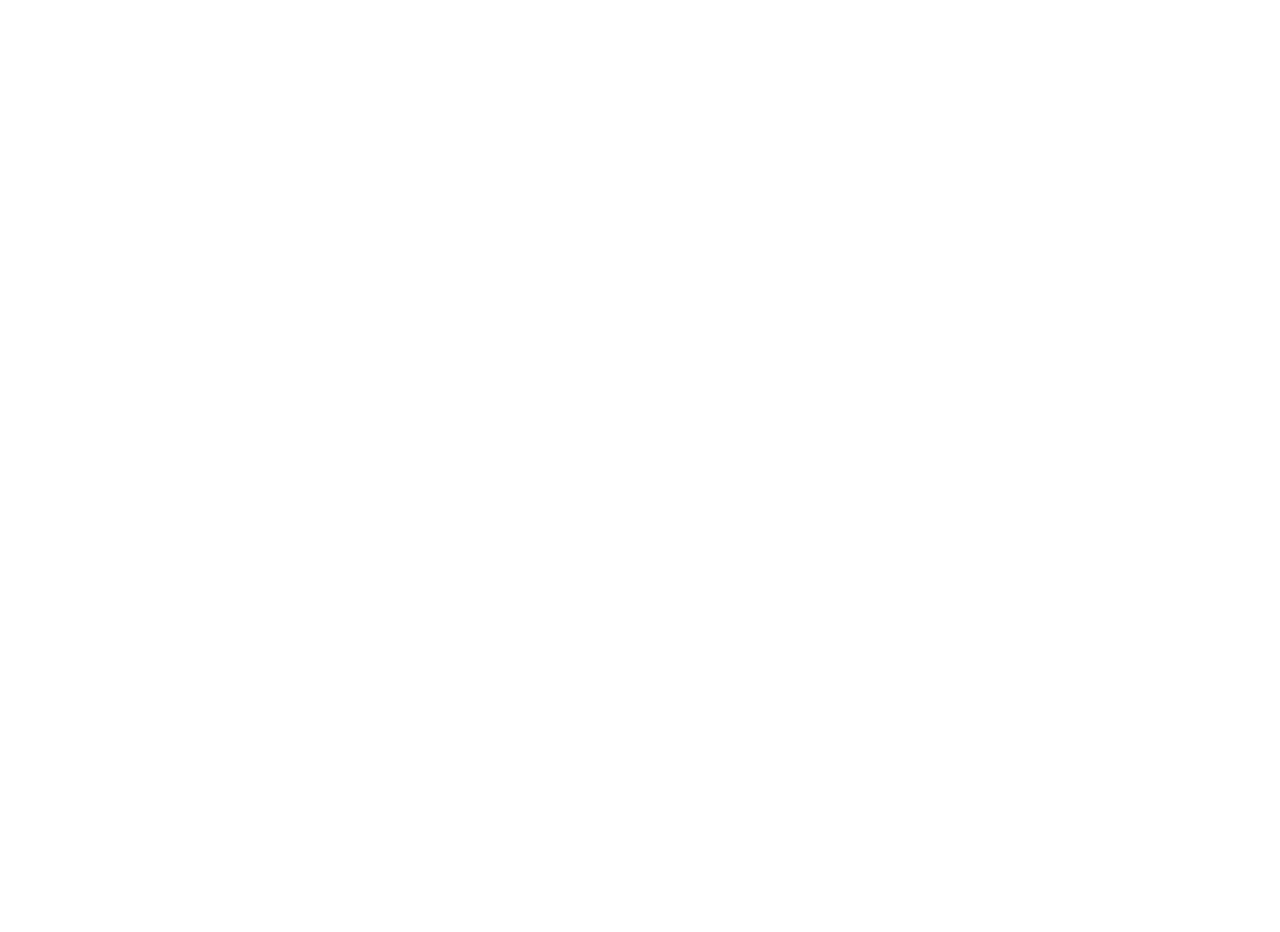
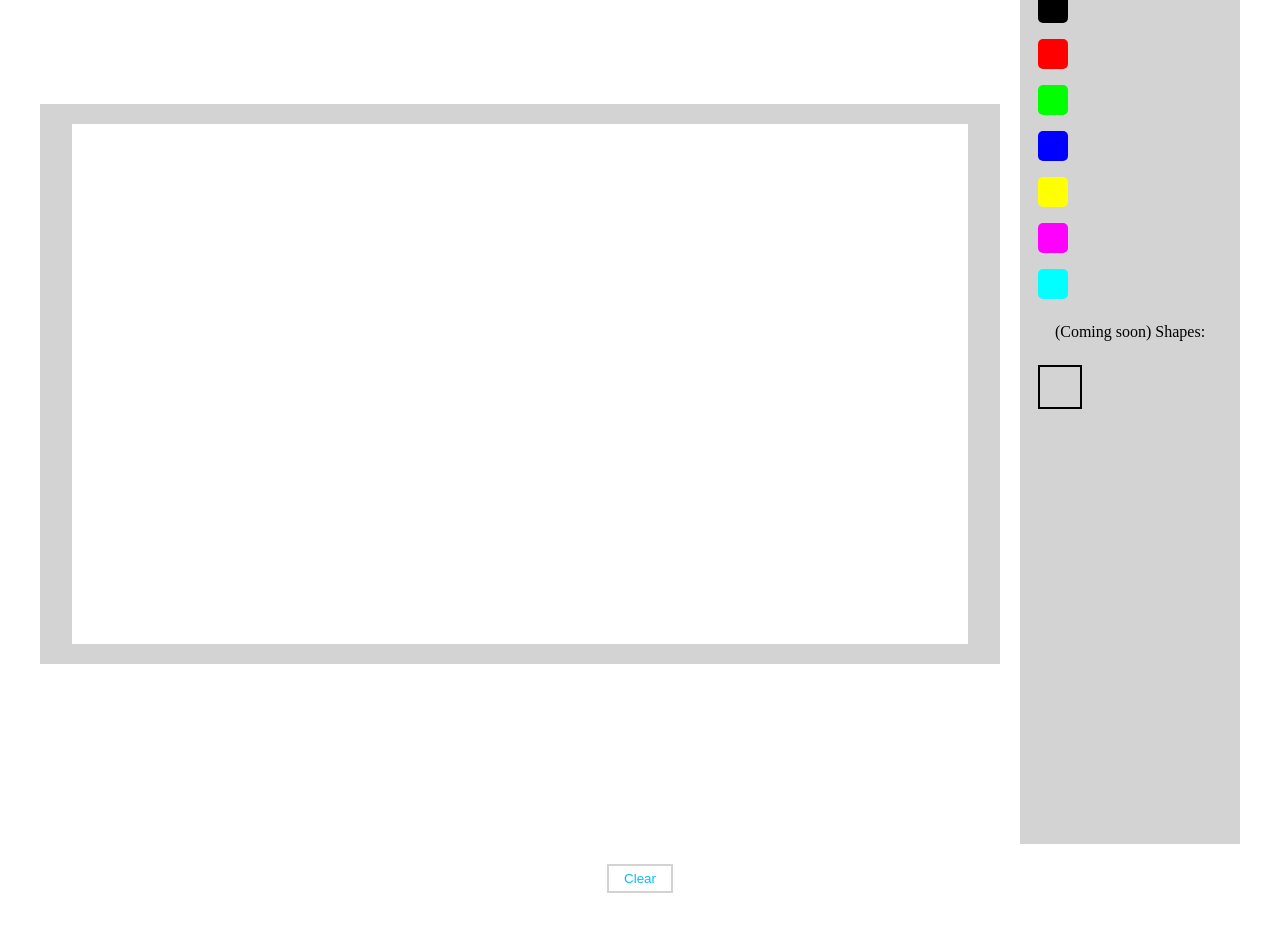
Before and after one commit to lofisky/AngularAppToTestOnLaptop, an Angular app in the folder angularapptotestonlaptop.client/: page /diagramming in a window 1280 px wide. Before the commit this address led to /. Shown: the part 320-1252 px from the top of the page. Before the commit the page ends 800 px from the top, so only its background shows below. Built offline with nearby package versions, Linux system fonts and the light colour scheme.

Commit message:
Created diagramming tool, allowed for drawing and color selection. left shapes out due to time. deleted unnecessary files.

```diff
--- a/angularapptotestonlaptop.client/src/app/app-routing.module.ts
+++ b/angularapptotestonlaptop.client/src/app/app-routing.module.ts
@@ -10,6 +10,7 @@ import { FlashcardsDisplayComponent } from './presentation/educational-tools/fla
 import { QuizComponent } from './presentation/educational-tools/quiz/quiz/quiz.component';
 import { QuizOptionsComponent } from './presentation/educational-tools/quiz/quiz-options/quiz-options.component';
 import { QuizResultsComponent } from './presentation/educational-tools/quiz/quiz-results/quiz-results.component';
+import { DiagrammingComponent } from './presentation/educational-tools/diagramming/diagramming.component';
 
 const routes: Routes = [
   { path: '', component: LoginComponent }, //make loginpage first appear upon project loading
@@ -22,6 +23,7 @@ const routes: Routes = [
   { path: 'quizzes', component: QuizOptionsComponent },
   { path: 'quizzes-display/:id', component: QuizComponent }, //dynamic routing for quizzes
   { path: 'quiz-results', component: QuizResultsComponent },
+  { path: 'diagramming', component: DiagrammingComponent },
   //{ path: '**', redirectTo: '' } //any other unknown route/path
 ];
 
--- a/angularapptotestonlaptop.client/src/app/app.module.ts
+++ b/angularapptotestonlaptop.client/src/app/app.module.ts
@@ -16,6 +16,7 @@ import { FlashcardsDisplayComponent } from './presentation/educational-tools/fla
 import { QuizOptionsComponent } from './presentation/educational-tools/quiz/quiz-options/quiz-options.component';
 import { QuizComponent } from './presentation/educational-tools/quiz/quiz/quiz.component';
 import { QuizResultsComponent } from './presentation/educational-tools/quiz/quiz-results/quiz-results.component';
+import { DiagrammingComponent } from './presentation/educational-tools/diagramming/diagramming.component';
 
 @NgModule({
   declarations: [
@@ -31,7 +32,8 @@ import { QuizResultsComponent } from './presentation/educational-tools/quiz/quiz
     FlashcardsDisplayComponent,
     QuizOptionsComponent,
     QuizComponent,
-    QuizResultsComponent
+    QuizResultsComponent,
+    DiagrammingComponent
   ],
   imports: [
     BrowserModule,
--- /dev/null
+++ b/angularapptotestonlaptop.client/src/app/presentation/educational-tools/diagramming/diagramming.component.css
@@ -0,0 +1,80 @@
+.diagrammingTitle {
+  font-size: 30px;
+  position: relative;
+  top: 10px;
+}
+
+.diagrammingBoxWrapper {
+  display: flex;
+  align-items: center;
+  justify-content: center;
+  margin-top: 100px;
+}
+
+.outerDiagrammingBox {
+  width: 75vw;
+  height: 70vh;
+  background-color: lightgray;
+  display: flex;
+  justify-content: center;
+  align-items: center;
+}
+
+.innerDiagrammingBox {
+  width: 70vw;
+  height: 65vh;
+  background-color: white;
+}
+
+.penOptionsDiv {
+  background-color: lightgray;
+  width: 200px;
+  height: 899px;
+  display: flex;
+  flex-direction: column;
+  justify-content: flex-start;
+  padding: 10px;
+  margin-left: 20px;
+}
+
+.colorOption {
+  width: 30px;
+  height: 30px;
+  margin: 8px;
+  cursor: pointer;
+  border-radius: 5px;
+}
+
+canvas {
+  width: 80vw;
+  height: 70vh;
+}
+
+.squareShape {
+  width: 40px;
+  height: 40px;
+  background-color: transparent;
+  border: 2px solid #000;
+  margin: 8px;
+  cursor: pointer;
+}
+
+button {
+  background-color: white;
+  border: 2px solid lightgray;
+  padding: 5px 15px;
+  cursor: pointer;
+  color: deepskyblue;
+}
+
+button:hover {
+  background-color: #cacaca;
+  border-color: darkgray;
+}
+
+.clearCanvasButton {
+  display: block;
+  margin-left: auto;
+  margin-right: auto;
+  margin-top: 20px;
+}
--- /dev/null
+++ b/angularapptotestonlaptop.client/src/app/presentation/educational-tools/diagramming/diagramming.component.html
@@ -0,0 +1,16 @@
+<h2 class="diagrammingTitle">Diagramming Tool</h2>
+
+<div class="diagrammingBoxWrapper">
+  <div class="outerDiagrammingBox">
+    <canvas #canvas class="innerDiagrammingBox"></canvas>
+  </div>
+  <div class="penOptionsDiv">
+    <p>Colors:</p>
+    <div class="colorOption" *ngFor="let color of colors" [style.background]="color" (click)="changeColor(color)"></div>
+
+    <p>(Coming soon) Shapes:</p>
+    <div class="squareShape"></div>
+  </div>
+</div>
+
+<button class="clearCanvasButton" (click)="clearCanvas()">Clear</button>
--- /dev/null
+++ b/angularapptotestonlaptop.client/src/app/presentation/educational-tools/diagramming/diagramming.component.ts
@@ -0,0 +1,103 @@
+import { Component, Input, ElementRef, AfterViewInit, ViewChild } from '@angular/core';
+import { fromEvent } from 'rxjs';
+import { switchMap, takeUntil, pairwise } from 'rxjs/operators'
+
+@Component({
+  selector: 'app-canvas',
+  templateUrl: './diagramming.component.html',
+  styleUrls: ['./diagramming.component.css']
+})
+export class DiagrammingComponent implements AfterViewInit {
+
+  @ViewChild('canvas') public canvas!: ElementRef;
+
+  @Input() public width = 1000;
+  @Input() public height = 1000;
+
+  private cx: CanvasRenderingContext2D | null = null;
+  public currentColor: string = '#000000'; //default color black
+  //list of color options
+  public colors: string[] = ['#000000', '#FF0000', '#00FF00', '#0000FF', '#FFFF00', '#FF00FF', '#00FFFF'];
+
+  public ngAfterViewInit() {
+    const canvasEl: HTMLCanvasElement = this.canvas.nativeElement;
+    const innerDiagrammingBoxEl = document.querySelector('.innerDiagrammingBox') as HTMLElement;
+
+    if (innerDiagrammingBoxEl) {
+      const width = innerDiagrammingBoxEl.clientWidth;
+      const height = innerDiagrammingBoxEl.clientHeight;
+
+      canvasEl.width = width;  //set the canvas width from the innerDiagrammingBox size
+      canvasEl.height = height;  //set the canvas height from the innerDiagrammingBox size
+    }
+
+    this.cx = canvasEl.getContext('2d');
+
+    if (this.cx) {
+      this.cx.lineWidth = 3;
+      this.cx.lineCap = 'round';
+      this.cx.strokeStyle = this.currentColor; //set initial pen color black
+
+      this.captureEvents(canvasEl);
+    }
+  }
+
+  private captureEvents(canvasEl: HTMLCanvasElement) {
+    fromEvent <MouseEvent>(canvasEl, 'mousedown')
+      .pipe(
+        switchMap((e) => {
+          return fromEvent <MouseEvent>(canvasEl, 'mousemove')
+            .pipe(
+              //stop (and unsubscribe) once the user releases the mouse, this will trigger a 'mouseup' event
+              takeUntil(fromEvent(canvasEl, 'mouseup')),
+              //also stop (and unsubscribe) once the mouse leaves the canvas (mouseleave event)
+              takeUntil(fromEvent(canvasEl, 'mouseleave')),
+              //pairwise gets the previous value to draw a line from the previous point to the current point
+              pairwise()
+            )
+        })
+      )
+      .subscribe((res: [MouseEvent, MouseEvent]) => {
+        const rect = canvasEl.getBoundingClientRect();
+
+        //previous and current position with the offset
+        const prevPos = {
+          x: res[0].clientX - rect.left,
+          y: res[0].clientY - rect.top
+        };
+
+        const currentPos = {
+          x: res[1].clientX - rect.left,
+          y: res[1].clientY - rect.top
+        };
+
+        this.drawOnCanvas(prevPos, currentPos);
+      });
+  }
+
+  private drawOnCanvas(prevPos: { x: number, y: number }, currentPos: { x: number, y: number }) {
+    if (!this.cx) { return; }
+
+    this.cx.beginPath();
+    this.cx.strokeStyle = this.currentColor;
+
+    if (prevPos) {
+      this.cx.moveTo(prevPos.x, prevPos.y); //from
+      this.cx.lineTo(currentPos.x, currentPos.y);
+      this.cx.stroke();
+    }
+  }
+
+  public changeColor(color: string): void {
+    this.currentColor = color;
+  }
+
+  public clearCanvas() {
+    const canvasEl = this.canvas.nativeElement;
+    const context = canvasEl.getContext('2d');
+
+    if (context) {
+      context.clearRect(0, 0, canvasEl.width, canvasEl.height);  //clear the canvas
+    }
+  }
+}
--- a/angularapptotestonlaptop.client/src/app/presentation/educational-tools/flashcards-display/flashcards-display.component.css
+++ b/angularapptotestonlaptop.client/src/app/presentation/educational-tools/flashcards-display/flashcards-display.component.css
@@ -57,7 +57,7 @@
 }
 
 
-.flashcard-text{
+.flashcard-text {
   font-size: 40px;
   padding: 100px;
 }
```
Also changed, not shown: angularapptotestonlaptop.client/src/app/presentation/educational-tools/diagramming.component.ts (deleted), angularapptotestonlaptop.client/src/app/presentation/educational-tools/quizzes.component.ts (deleted), 1 other file (tests, documents, lock files or other folders). Lines whose indentation alone changed are shown as unchanged.
